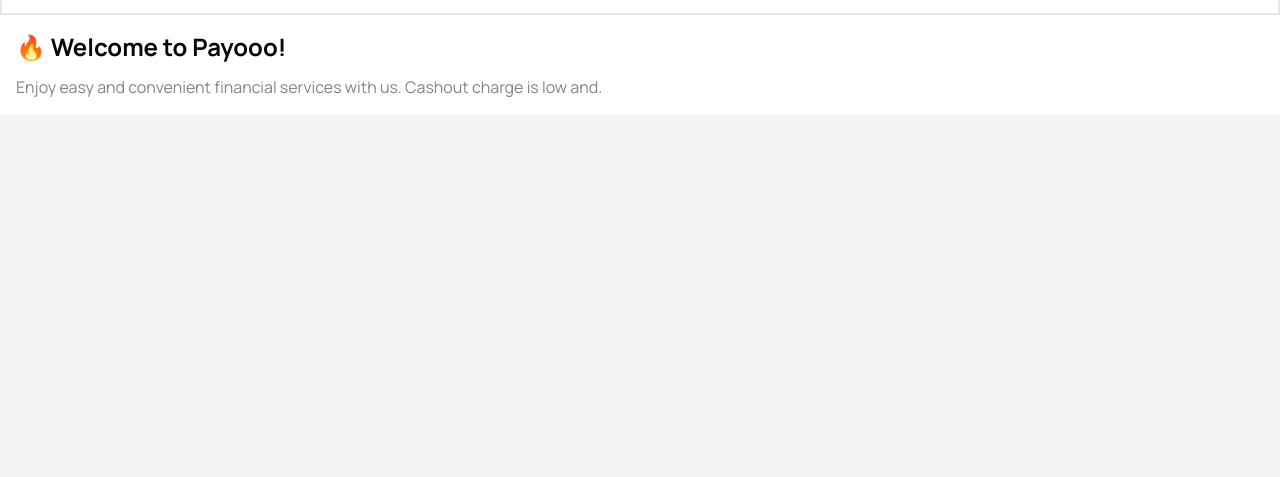
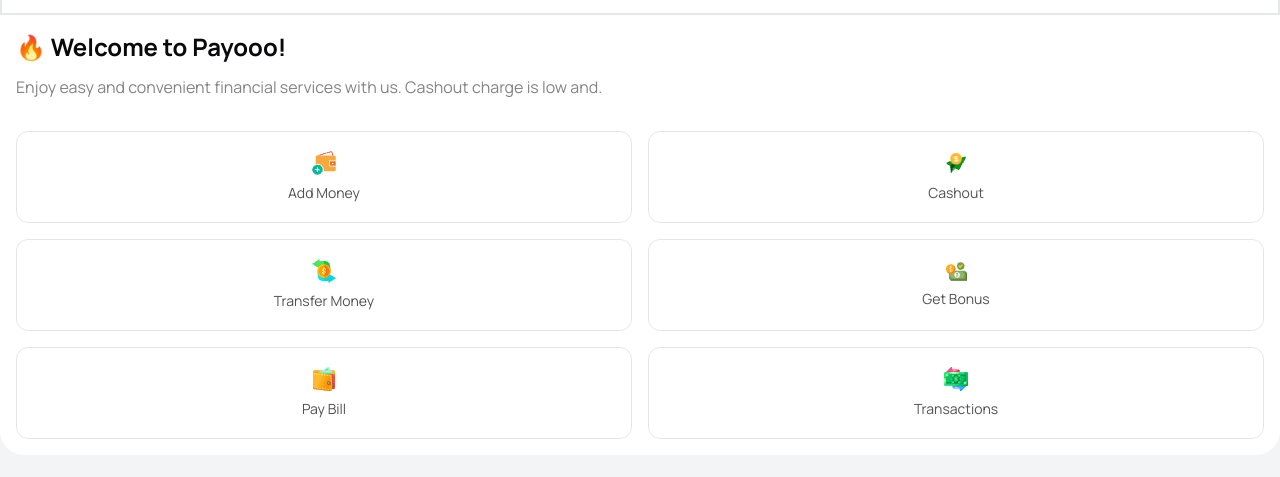
Before and after one commit to iamalshahed/ph-js-project-01-shahed, a website built with Vite: page src/pages/dashboard.html in a window 1280 px wide. Shown: the part 69-546 px from the top of the page. Built offline with nearby package versions, Linux system fonts and the light colour scheme.

Commit message:
[Category] section done

```diff
--- a/src/pages/dashboard.html
+++ b/src/pages/dashboard.html
@@ -14,7 +14,7 @@
 </head>
 <body>
 
-    <main class="w-full mx-auto bg-white">
+    <main class="w-full mx-auto bg-white rounded-bl-3xl rounded-br-3xl">
         <!-- top -->
         <div class="p-4 border-2 border-gray-200">
 
@@ -51,6 +51,65 @@
                 Enjoy easy and convenient financial services with us. Cashout charge is low and.
             </p>
         </div>
+
+        <!-- category -->
+        <div class=" p-4">
+            <div class="grid grid-cols-2 gap-4">
+                <!-- card1 -->
+                <div class="card__category">
+                    <!-- iage -->
+                    <div class="">
+                        <img src="/wallet1.png" alt="icon">
+                    </div>
+                    <h1 class="text-zinc-950/70 text-sm font-normal">Add Money</h1>
+                </div>
+
+                <!-- card2 -->
+                <div class="card__category">
+                    <!-- iage -->
+                    <div class="">
+                        <img src="/send1.png" alt="icon">
+                    </div>
+                    <h1 class="text-zinc-950/70 text-sm font-normal">Cashout</h1>
+                </div>
+
+                <!-- card3 -->
+                <div class="card__category">
+                    <!-- iage -->
+                    <div class="">
+                        <img src="/money1.png" alt="icon">
+                    </div>
+                    <h1 class="text-zinc-950/70 text-sm font-normal">Transfer Money</h1>
+                </div>
+
+                <!-- card4 -->
+                <div class="card__category">
+                    <!-- iage -->
+                    <div class="">
+                        <img src="/bonus1.png" alt="icon">
+                    </div>
+                    <h1 class="text-zinc-950/70 text-sm font-normal">Get Bonus</h1>
+                </div>
+
+                <!-- card5 -->
+                <div class="card__category">
+                    <!-- iage -->
+                    <div class="">
+                        <img src="/purse1.png" alt="icon">
+                    </div>
+                    <h1 class="text-zinc-950/70 text-sm font-normal">Pay Bill</h1>
+                </div>
+
+                <!-- card6 -->
+                <div class="card__category">
+                    <!-- iage -->
+                    <div class="">
+                        <img src="/transaction1.png" alt="icon">
+                    </div>
+                    <h1 class="text-zinc-950/70 text-sm font-normal">Transactions</h1>
+                </div>
+            </div>
+        </div>
     </main>
 
     <!-- script file -->
--- a/src/tailwind.css
+++ b/src/tailwind.css
@@ -49,4 +49,9 @@
   .login__btn__active {
     @apply bg-black text-white transition-all duration-200 ease-in-out hover:bg-black/85;
   }
+
+  /* category card */
+  .card__category {
+    @apply flex flex-col items-center justify-center gap-2 px-2.5 py-5 rounded-xl outline-1 outline-offset-[-1px] outline-zinc-950/10 cursor-pointer hover:bg-gray-100;
+  }
 }
```
